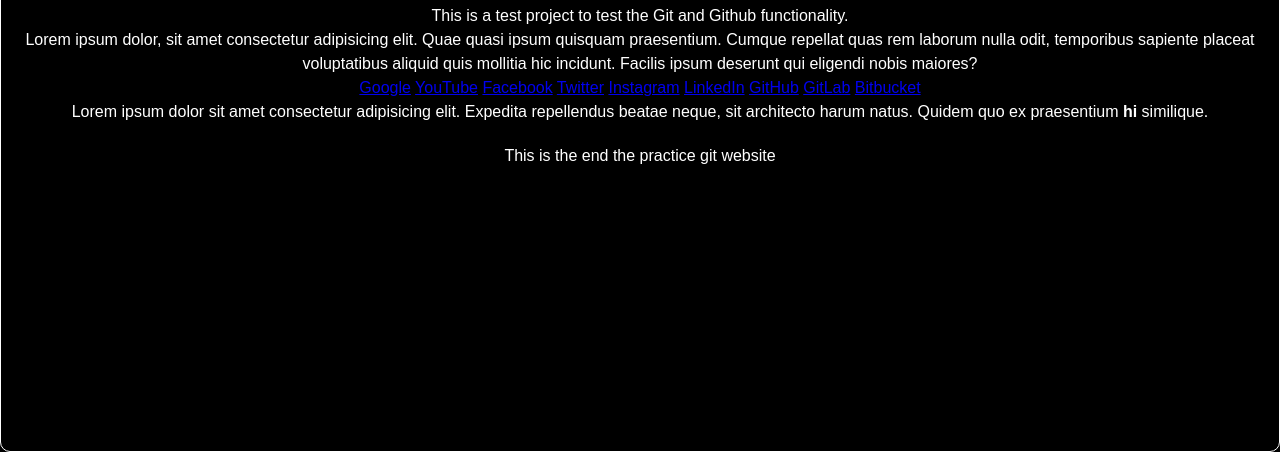
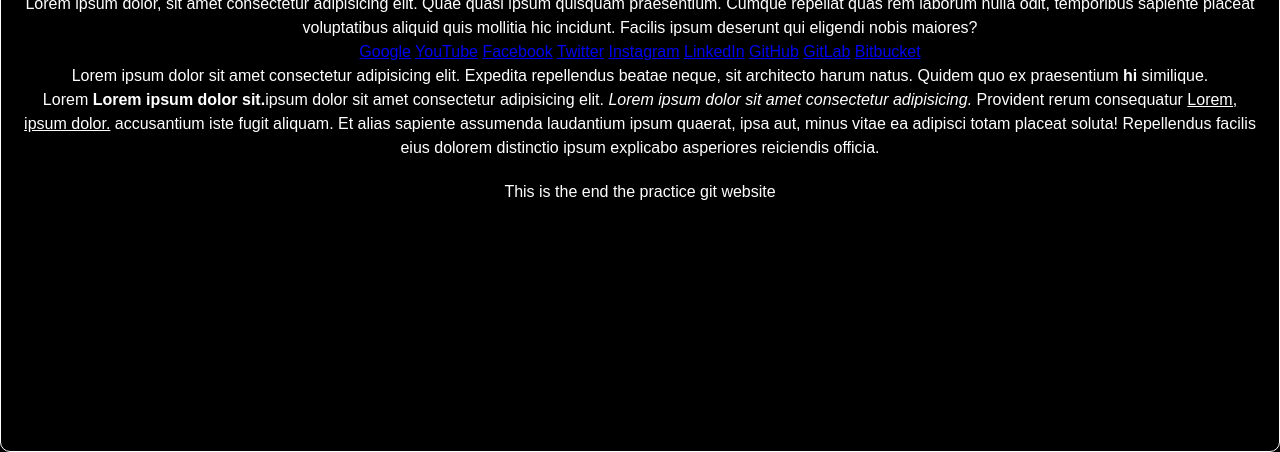
Before and after one commit to aditya-program0/Github-Example-Repo, a plain HTML site: page index.html in a window 1280 px wide. Shown: the part 348-800 px from the top of the page. Drawn offline with Linux system fonts and the light colour scheme.

Commit message:
Add Some more bold, italic and underlined paras

```diff
--- a/index.html
+++ b/index.html
@@ -20,6 +20,7 @@
     <a href="https://www.gitlab.com">GitLab</a>
     <a href="https://www.bitbucket.com">Bitbucket</a>
     <p>Lorem ipsum dolor sit amet consectetur adipisicing elit. Expedita repellendus beatae neque, sit architecto harum natus. Quidem quo ex praesentium <b>hi</b> similique.</p>
+    <p>Lorem <b>Lorem ipsum dolor sit.</b>ipsum dolor sit amet consectetur adipisicing elit. <i>Lorem ipsum dolor sit amet consectetur adipisicing.</i> Provident rerum consequatur <u>Lorem, ipsum dolor.</u> accusantium iste fugit aliquam. Et alias sapiente assumenda laudantium ipsum quaerat, ipsa aut, minus vitae ea adipisci totam placeat soluta! Repellendus facilis eius dolorem distinctio ipsum explicabo asperiores reiciendis officia.</p>
 </main>
 <footer>This is the end the practice git website</footer>
 </body>
```
